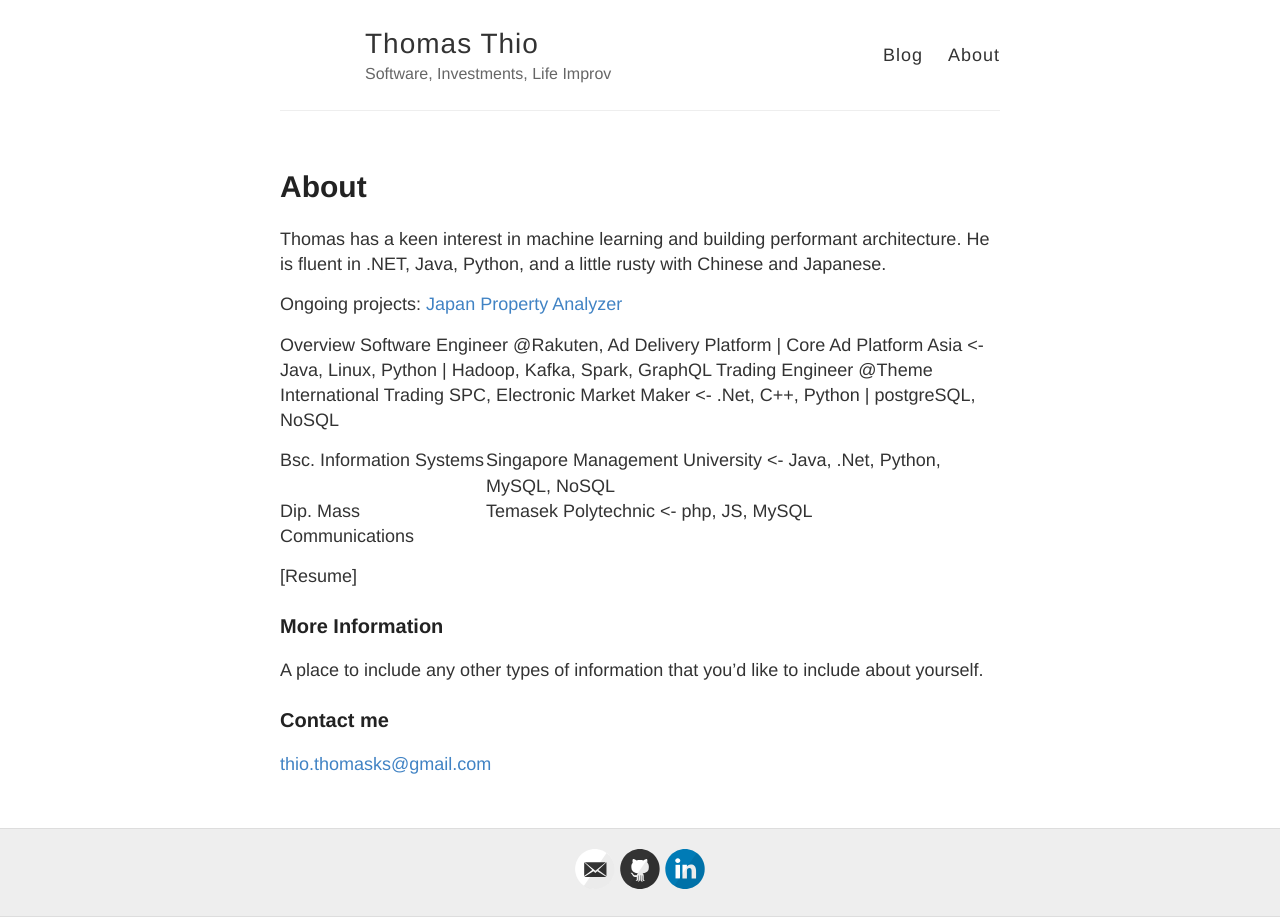
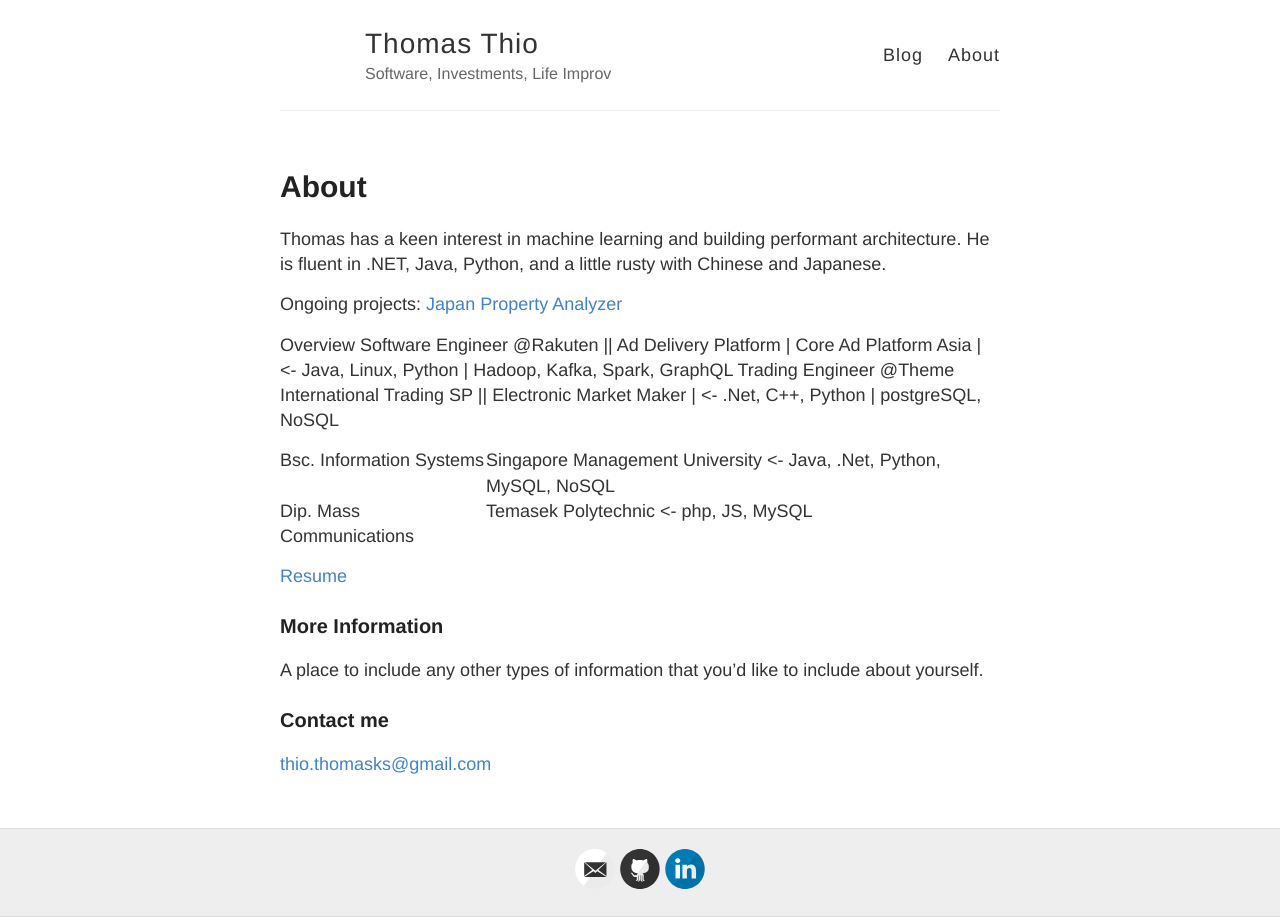
Before and after one commit to ThomThio/PersonalWebsite, a Jekyll site: the page built from about.md, in a window 1280 px wide. Built offline with Jekyll 4.4.1, drawn with Linux system fonts in a browser that asks for light colours.

Commit message:
Update about.md

```diff
--- a/about.md
+++ b/about.md
@@ -9,13 +9,13 @@ Ongoing projects:
 [Japan Property Analyzer](https://japan-property.herokuapp.com/)
 
 Overview
-Software Engineer @Rakuten, Ad Delivery Platform | Core Ad Platform Asia <- Java, Linux, Python | Hadoop, Kafka, Spark, GraphQL
-Trading Engineer @Theme International Trading SPC, Electronic Market Maker <- .Net, C++, Python | postgreSQL, NoSQL
+Software Engineer @Rakuten || Ad Delivery Platform | Core Ad Platform Asia | <- Java, Linux, Python | Hadoop, Kafka, Spark, GraphQL
+Trading Engineer @Theme International Trading SP || Electronic Market Maker | <- .Net, C++, Python | postgreSQL, NoSQL
 
 Bsc. Information Systems | Singapore Management University <- Java, .Net, Python, MySQL, NoSQL
 Dip. Mass Communications | Temasek Polytechnic <- php, JS, MySQL
 
-[Resume]
+[Resume](/Resume.pdf)
 
 ### More Information
 
```
